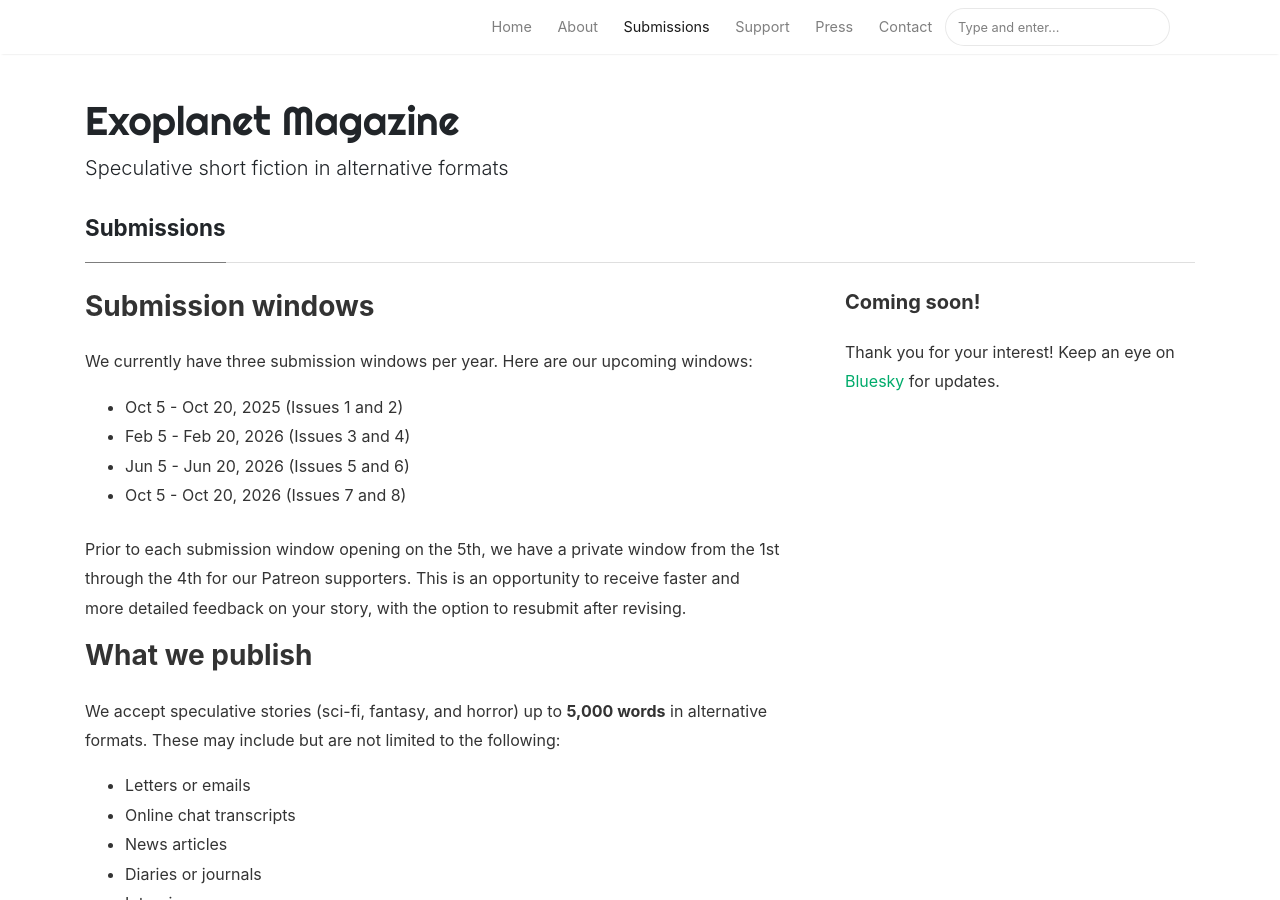
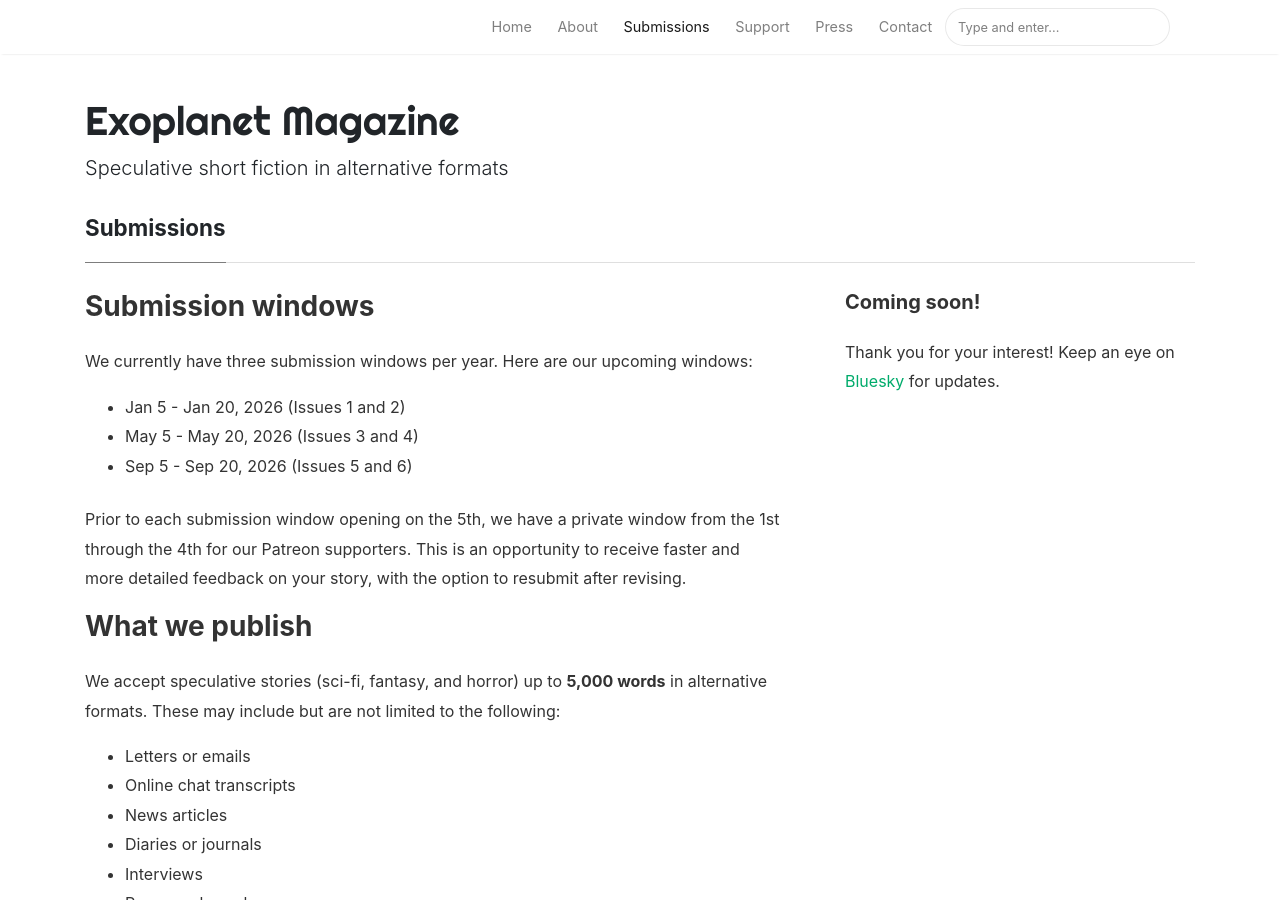
Before and after one commit to ExoplanetMag/exoplanetmag.github.io, a Jekyll site: the page built from _pages/submissions.md, in a window 1280 px wide and 900 px high. Built offline with Jekyll 4.4.1, drawn with Linux system fonts in a browser that asks for light colours; nearby versions of some CDN libraries.

Commit message:
Update submission windows with new schedule

```diff
--- a/_pages/submissions.md
+++ b/_pages/submissions.md
@@ -8,10 +8,9 @@ permalink: /submissions
 
 We currently have three submission windows per year. Here are our upcoming windows:
 
-- Oct 5 - Oct 20, 2025 (Issues 1 and 2)
-- Feb 5 - Feb 20, 2026 (Issues 3 and 4)
-- Jun 5 - Jun 20, 2026 (Issues 5 and 6)
-- Oct 5 - Oct 20, 2026 (Issues 7 and 8)
+- Jan 5 - Jan 20, 2026 (Issues 1 and 2)
+- May 5 - May 20, 2026 (Issues 3 and 4)
+- Sep 5 - Sep 20, 2026 (Issues 5 and 6)
 
 Prior to each submission window opening on the 5th, we have a private window from the 1st through the 4th for our Patreon supporters. This is an opportunity to receive faster and more detailed feedback on your story, with the option to resubmit after revising.
 
```
